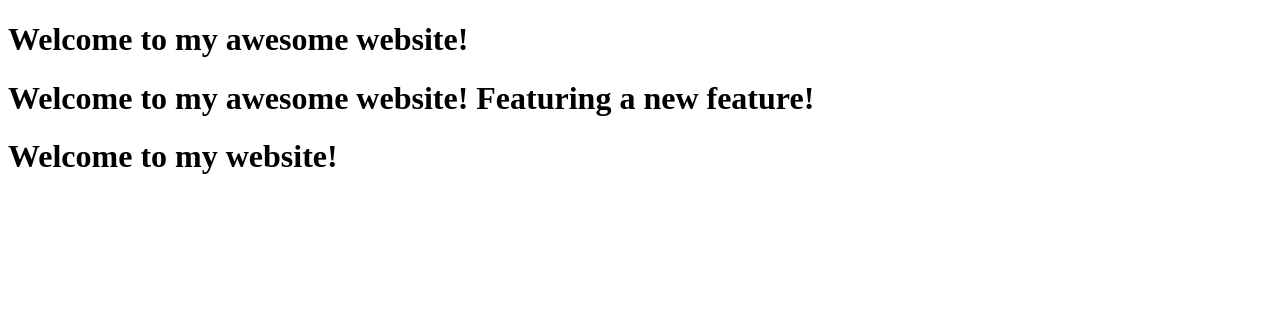
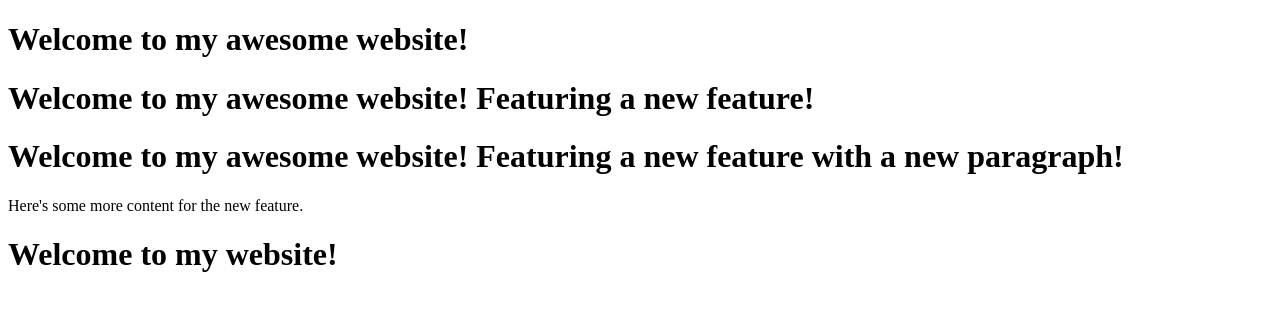
Before and after one commit to testingthisgithubshit/myproject, a plain HTML site: page index.html in a window 1280 px wide. Drawn offline with Linux system fonts and the light colour scheme.

Commit message:
> Added paragraph > [Fixed] Wrong placement of Title

```diff
--- a/index.html
+++ b/index.html
@@ -1,9 +1,11 @@
 <!DOCTYPE html>
 <html>
   <head>
+    <title>My website</title>
     <h1>Welcome to my awesome website!</h1>
     <h1>Welcome to my awesome website! Featuring a new feature!</h1>
-    <title>My website</title>
+    <h1>Welcome to my awesome website! Featuring a new feature with a new paragraph!</h1>
+    <p>Here's some more content for the new feature.</p>
   </head>
   <body>
     <h1>Welcome to my website!</h1>
```
Also changed, not shown: 2 other files.
